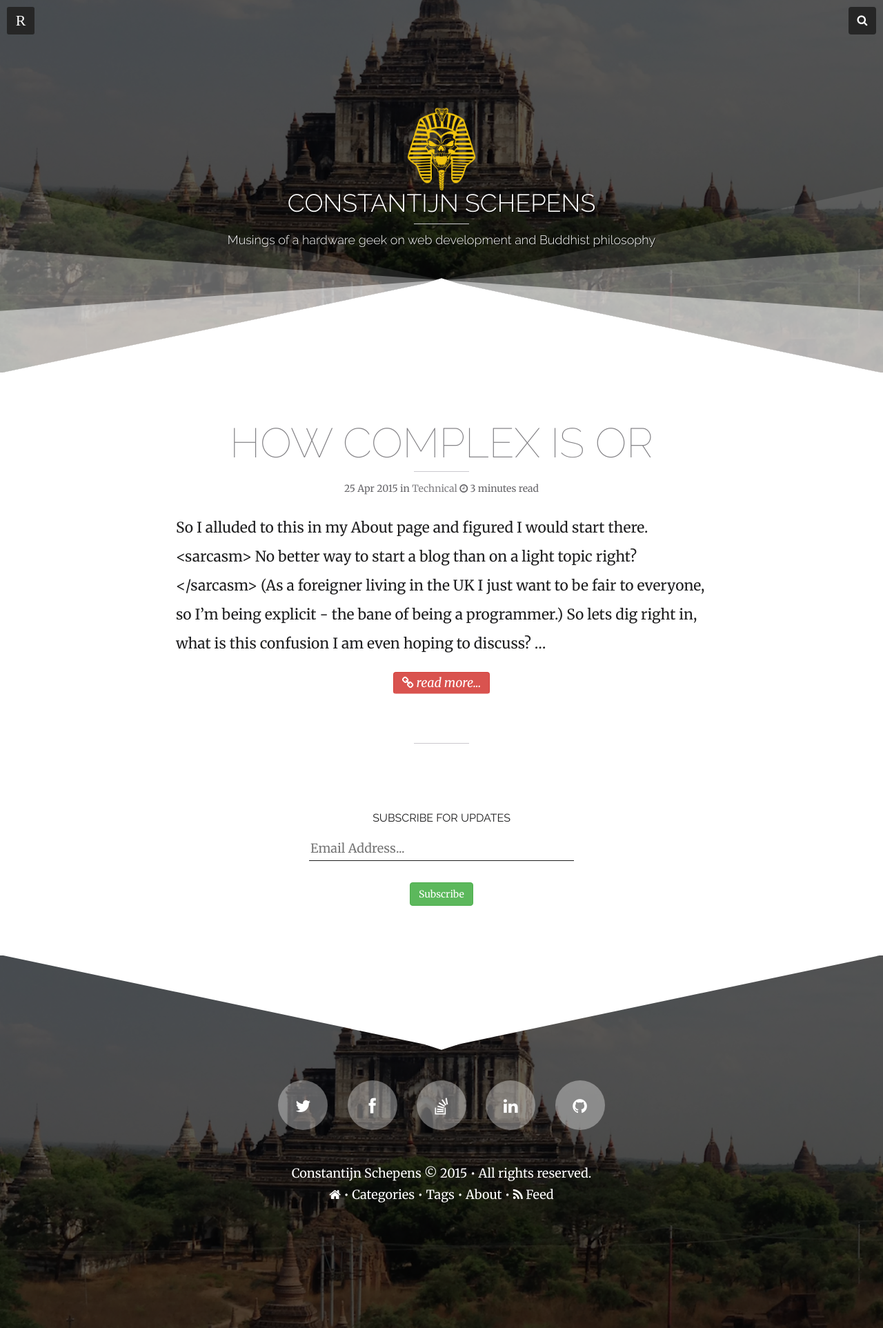
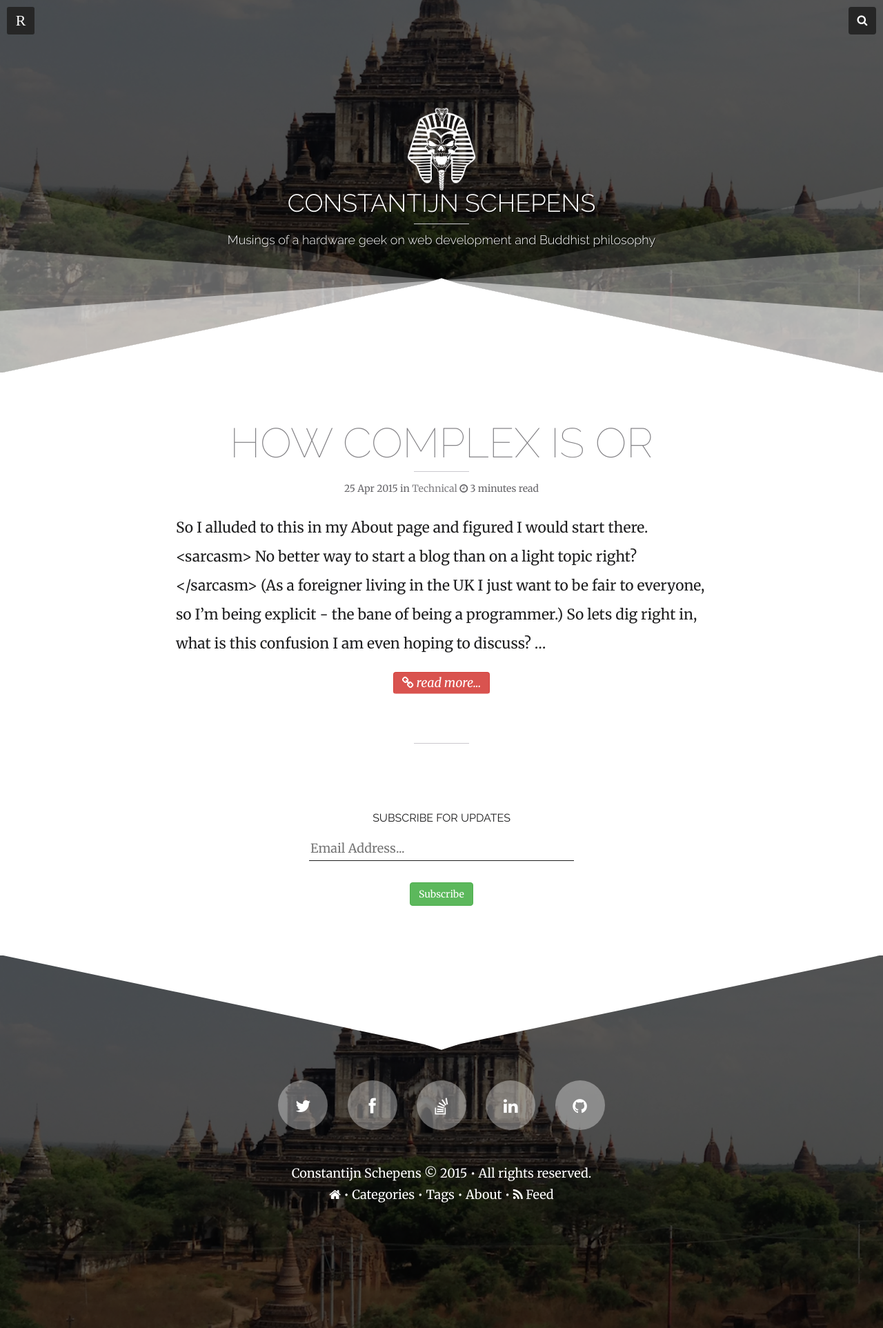
Before and after one commit to hmfaysal/hmfaysal-omega-theme, a Jekyll site: the page built from index.html, in a window 1280 px wide. Shown: the whole page at 69% size. Built offline with Jekyll 4.4.1, drawn with Linux system fonts in a browser that asks for light colours; nearby versions of some CDN libraries; the list of posts is cut into pages by our own code.

Commit message:
Logo changed to white

```diff
--- a/_config.yml
+++ b/_config.yml
@@ -1,6 +1,6 @@
 title:            Constantijn Schepens
 description:      "Musings of a hardware geek on web development and Buddhist philosophy"
-logo:             tijn-BadassGold.png
+logo:             tijn-BadassWhite.png
 # disqus_shortname:
 # Assign a default image for your site's header and footer
 default_bg:       tijn-IMG_2253.jpg
```
Also changed, not shown: images/tijn-BadassWhite.png (added).
